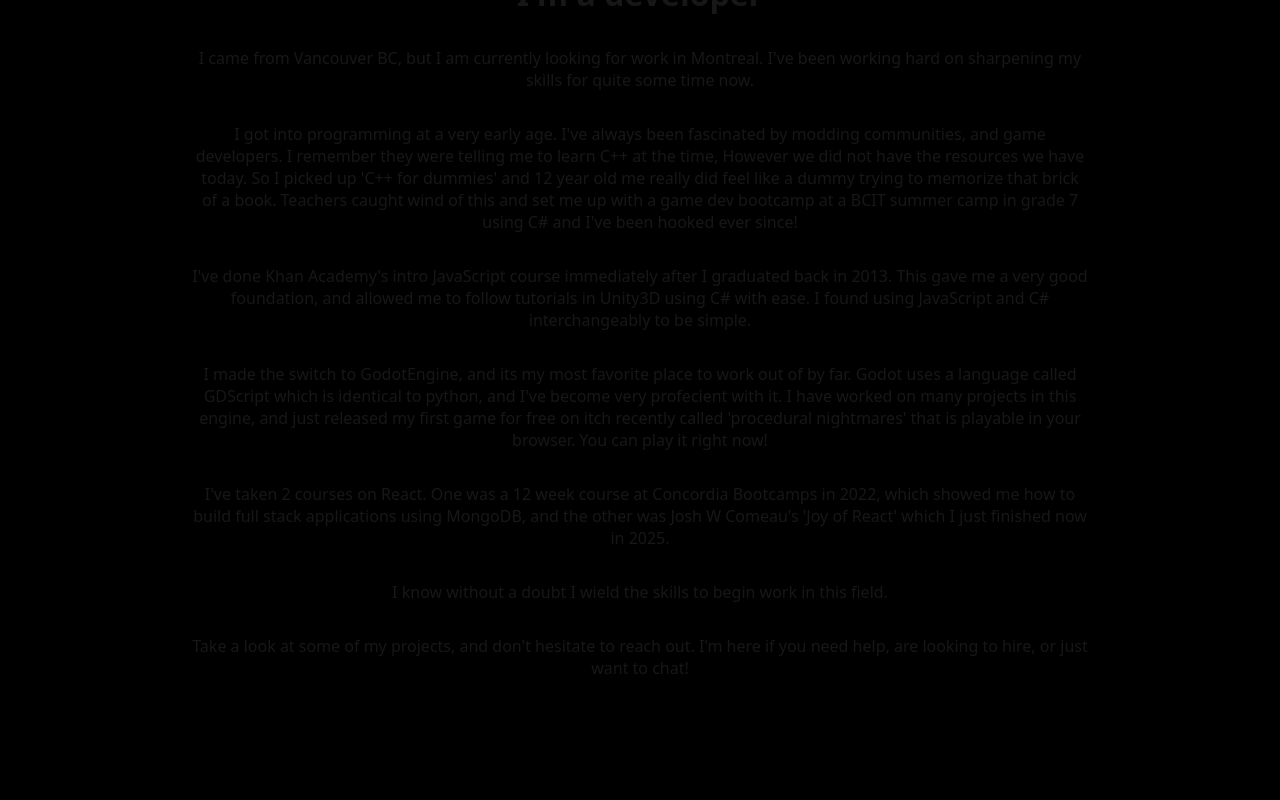
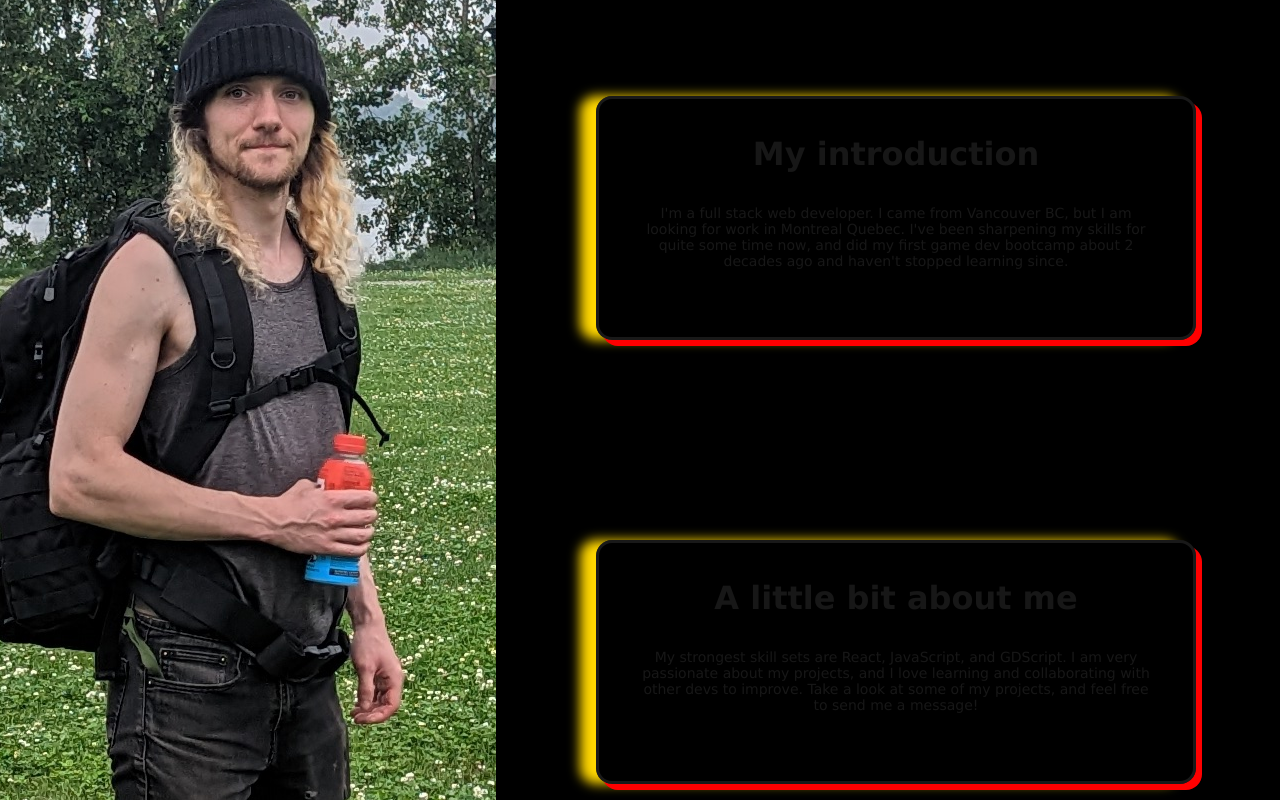
Before and after one commit to K413N/portfolio-2025, a Next.js app: page / in a window 1280 px wide. Shown: the part 1340-2140 px from the top of the page. Built offline with nearby package versions, Linux system fonts and the light colour scheme.

Commit message:
about me animation, and image

```diff
--- a/src/app/welcome/bgvidstyles.css
+++ b/src/app/welcome/bgvidstyles.css
@@ -1,5 +1,9 @@
 * {
-    font-family:system-ui, -apple-system, BlinkMacSystemFont, 'Segoe UI', Roboto, Oxygen, Ubuntu, Cantarell, 'Open Sans', 'Helvetica Neue', sans-serif
+    font-family: 'Lucida Sans', 'Lucida Sans Regular', 'Lucida Grande', 'Lucida Sans Unicode', Geneva, Verdana, sans-serif
+}
+
+p {
+    font-size: 14px;
 }
 
 .bgvid {
--- a/src/app/welcome/page.js
+++ b/src/app/welcome/page.js
@@ -2,7 +2,9 @@
 import React from "react";
 import styled from "styled-components";
 import BackgroundVideo from 'next-video/background-video';
-import bgvideo from '../../../videos/bgvideo.mp4';
+import bgvideo from '../../../assets/bgvideo.mp4';
+import bgimage from '../../../assets/cropped_photo.png';
+import Image from "next/image";
 import './bgvidstyles.css'
 
 const WelcomeWrapper = styled.div`
@@ -21,18 +23,23 @@
 `
 
 const Overlay = styled.div`
+color: cyan;
+font-family: Impact, Haettenschweiler, 'Arial Narrow Bold', sans-serif;
 display: flex;
 justify-content: center;
 align-items: center;
 flex-direction: column;
 position: absolute;
 border-radius: 16px;
-padding: 6px;
-background-color: rgba(0,0,0,0.4);
+padding: 22px;
+background-color: rgba(0, 0, 0, 0.7);
+box-shadow:
+  6px 6px black,
+  -1em 0 1em black;
 `
 
 const Spacer = styled.div`
-height: 512px;
+height: 380px;
 `
 
 const SmallSpacer = styled.div`
@@ -40,17 +47,60 @@
 `
 
 const Intro = styled.div`
-background-color: black;
+border-color: rgba(50, 50, 50, 0.5);
+border-style: solid;
+box-shadow:
+  6px 6px red,
+  -1em 0 0.7em gold;
+border-radius: 16px;
 display: flex;
 flex-direction: column;
 justify-content: space-around;
 align-items: center;
 text-align: center;
+padding: 36px;
 height: 100%;
-width: 70%;
+width: 600px;
+margin: 100px;
 `
 
+const HorizontalContainer = styled.div`
+display: flex;
+flex-direction: row;
+justify-content: space-evenly;
+align-items: center;
+width: 100%;
+height: 100%;
+`
+const VerticalContainer = styled.div`
+display: flex;
+flex-direction: column;
+height: 100%;
+justify-content: space-between;
+`
+
+
+
+
 function Welcome() {
+  const [isShown, setIsShown] = React.useState(false);
+
+  const wrapperRef = React.useRef();
+
+  React.useEffect(() => {
+    const observer = new IntersectionObserver((entries) => {
+      const [entry] = entries;
+
+      console.log(entry.isIntersecting)
+      setIsShown(entry.isIntersecting);
+
+    });
+
+    observer.observe(wrapperRef.current);
+  }, []);
+
+  const translateXFromLeft = isShown ? '0%' : '-500%';
+  const translateXFromRight = isShown ? '0%' : '500%';
   return (
     <WelcomeWrapper>
        <VidWrapper>
@@ -58,58 +108,49 @@
       </VidWrapper>
       <div className="content">
       <Overlay>
-      <h1>I'm Kalen</h1>
+      <h1>Hi I'm Kalen</h1>
       <p>Welcome to my website!</p>
       </Overlay>
       </div>
       <Spacer />
-        <Intro>
-          <h1>I'm a developer</h1>
+      <HorizontalContainer>
+        <Image src={bgimage} alt="Background Photo" style={{
+          transition: `transform 2000ms`,
+          transform: `translateX(${translateXFromLeft})`,
+        }}/>
+        <VerticalContainer ref={wrapperRef}>
+
+        <Intro style={{
+          transition: `transform 300ms`,
+          transform: `translateX(${translateXFromRight})`,
+        }}>
+          <h1>My introduction</h1>
           <SmallSpacer />
           <p>
-            I came from Vancouver BC, but I am currently looking for work in Montreal.
-            I've been working hard on sharpening my skills for quite some time now.
+            I'm a full stack web developer.
+            I came from Vancouver BC, but I am looking for work in Montreal Quebec.
+            I've been sharpening my skills for quite some time now, and did my first game dev bootcamp
+            about 2 decades ago and haven't stopped learning since.
           </p>
           <SmallSpacer />
+        </Intro>
+        <Intro style={{
+          transition: `transform 2600ms`,
+          transform: `translateX(${translateXFromRight})`,
+        }}>
+          <h1>A little bit about me</h1>
+          <SmallSpacer />
           <p>
-            I got into programming at a very early age. I've always been fascinated
-            by modding communities, and game developers.
-            I remember they were telling me to learn C++ at the time, However we did not
-            have the resources we have today. So I picked up 'C++ for dummies'
-            and 12 year old me really did feel like a dummy trying to memorize that brick of a book.
-            Teachers caught wind of this and set me up with a game dev bootcamp at a BCIT summer camp in grade 7 using C#
-            and I've been hooked ever since!
+            My strongest skill sets are React, JavaScript, and GDScript.
+            I am very passionate about my projects, and I love learning
+            and collaborating with other devs to improve.
+            Take a look at some of my projects, and feel free to send me
+            a message!
           </p>
           <SmallSpacer />
-          <p>
-            I've done Khan Academy's intro JavaScript course immediately after I graduated back in 2013.
-            This gave me a very good foundation, and allowed me to follow
-            tutorials in Unity3D using C# with ease. I found using JavaScript and C# interchangeably to be simple.
-          </p>
-          <SmallSpacer />
-          <p>
-            I made the switch to GodotEngine, and its my most favorite place to work out of by far.
-            Godot uses a language called GDScript which is identical to python, and I've become very profecient with it.
-            I have worked on many projects in this engine, and just released my first game for free on itch recently
-            called 'procedural nightmares' that is playable in your browser. You can play it right now!
-          </p>
-          <SmallSpacer />
-          <p>
-            I've taken 2 courses on React. One was a 12 week course at
-            Concordia Bootcamps in 2022, which showed me how to build full stack applications using MongoDB,
-            and the other was Josh W Comeau's 'Joy of React' which I just finished now in 2025.
-          </p>
-          <SmallSpacer />
-          <p>
-            I know without a doubt I wield the skills
-            to begin work in this field.
-          </p>
-          <SmallSpacer />
-          <p>
-            Take a look at some of my projects, and don't hesitate to reach out.
-            I'm here if you need help, are looking to hire, or just want to chat!
-          </p>
         </Intro>
+        </VerticalContainer>
+      </HorizontalContainer>
         <Spacer />
     </WelcomeWrapper>
   );
```
Also changed, not shown: assets/bgvideo.mp4.json (renamed from videos/bgvideo.mp4.json), assets/cropped_photo.png (added), assets/get-started.mp4.json (renamed from videos/get-started.mp4.json), 1 other file (tests, documents, lock files or other folders).
